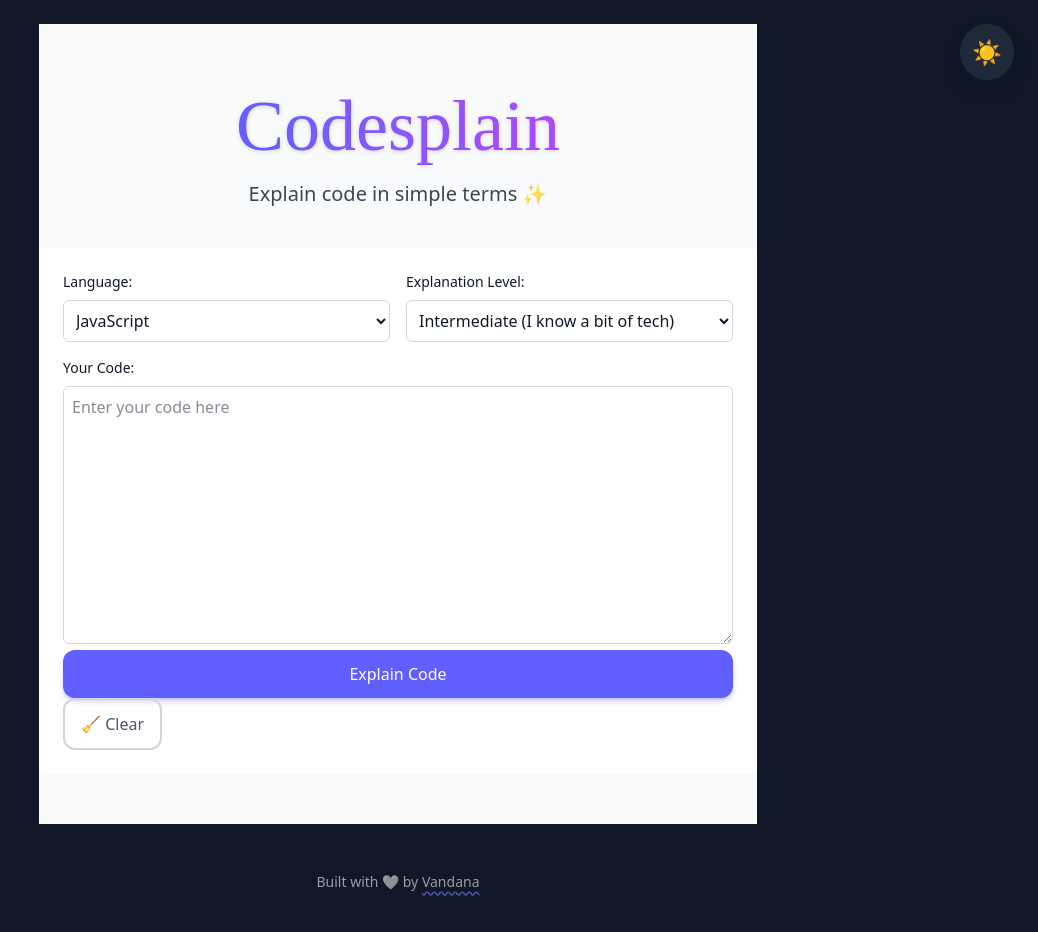
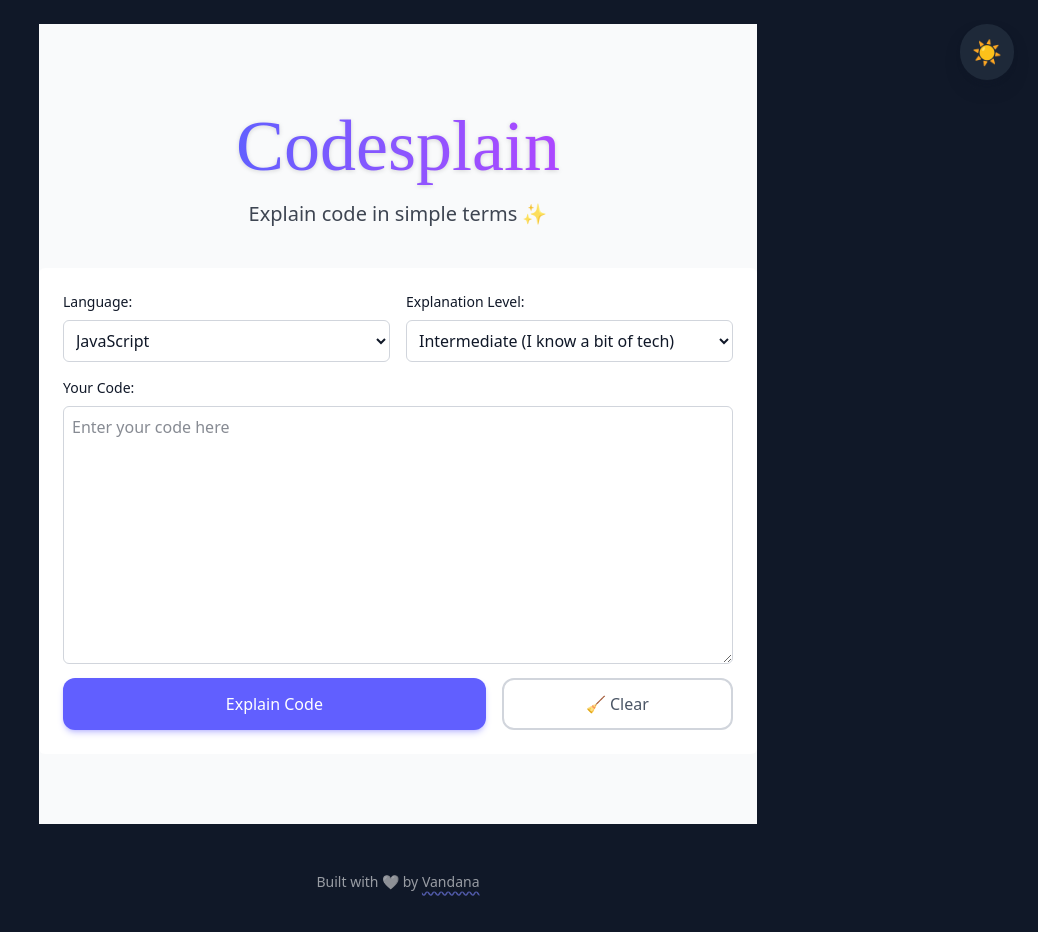
Before and after one commit to Vandy02/Codesplain, a React (Vite) app in the folder codesplain/: page / in a window 1280 px wide. Shown: the whole page, without its empty margins (242-1280 px from the left). Built offline with nearby package versions, Linux system fonts and the light colour scheme.

Commit message:
Update CodeExplainForms.jsx

```diff
--- a/codesplain/src/components/forms/CodeExplainForms.jsx
+++ b/codesplain/src/components/forms/CodeExplainForms.jsx
@@ -40,10 +40,16 @@ const CodeExplainForms = () => {
                 <label className="block mb-2 text-sm font-medium text-gray-900">Your Code:</label>
                 <textarea name='code' required placeholder="Enter your code here" className="w-full p-2 border border-gray-300 rounded-md bg-white text-gray-900" rows="10"
                     defaultValue={formState?.inputs?.code || ""}></textarea>
+                <div className="flex flex-row gap-4 w-full mt-2">
                 <button type="submit" disabled={isPending} className="flex-2 w-full py-3 px-4 bg-indigo-500 hover:bg-indigo-600 text-white rounded-xl font-medium shadow-md shadow-indigo-500/30 hover:scale-[1.02] transition-all disabled:opacity-50 disabled:hover:scale-100"> {isPending ? "Explaining..." : "Explain Code" }</button>
-                <button type="reset" className="flex-1 py-3 px-4 bg-transparent border-2 border-gray-300 dark:border-gray-600 text-gray-600 dark:text-gray-300 rounded-xl font-medium hover:bg-gray-100 dark:hover:bg-gray-800 hover:scale-[1.02] transition-all">
+                <button type="button" onClick={() => {
+                    const textArea = document.querySelector('textarea[name="code"]');
+                        if (textArea) textArea.value = '';
+                    }}
+                    className="flex-1 py-3 px-4 bg-transparent border-2 border-gray-300 dark:border-gray-600 text-gray-600 dark:text-gray-300 rounded-xl font-medium hover:bg-gray-100 dark:hover:bg-gray-800 hover:scale-[1.02] transition-all">
                     🧹 Clear
                 </button>
+                </div>
             </form>
             {isPending ? (
                 <div className="mt-8 p-4 border border-blue-100 bg-blue-50 rounded-lg animate-pulse">
```
